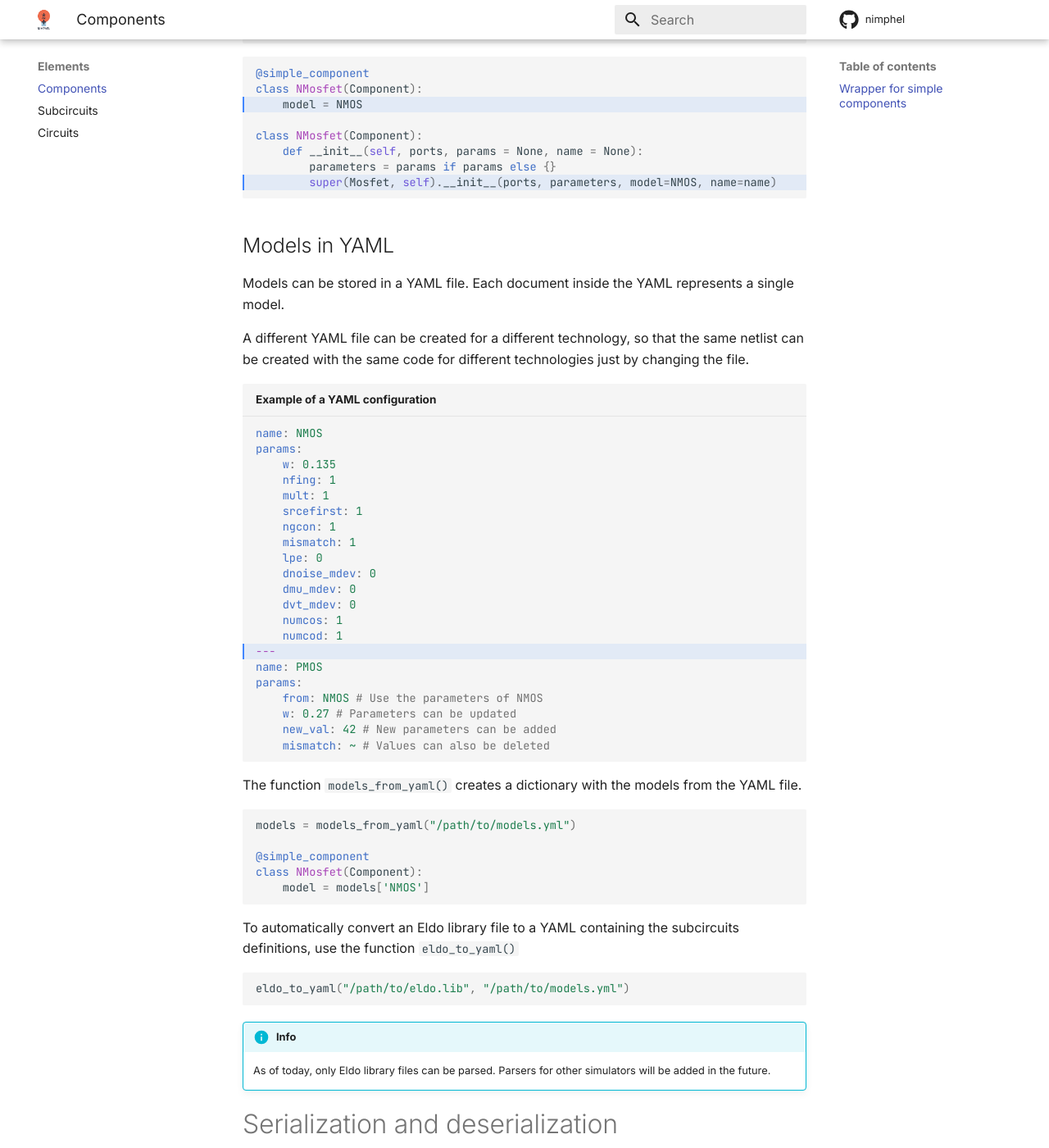
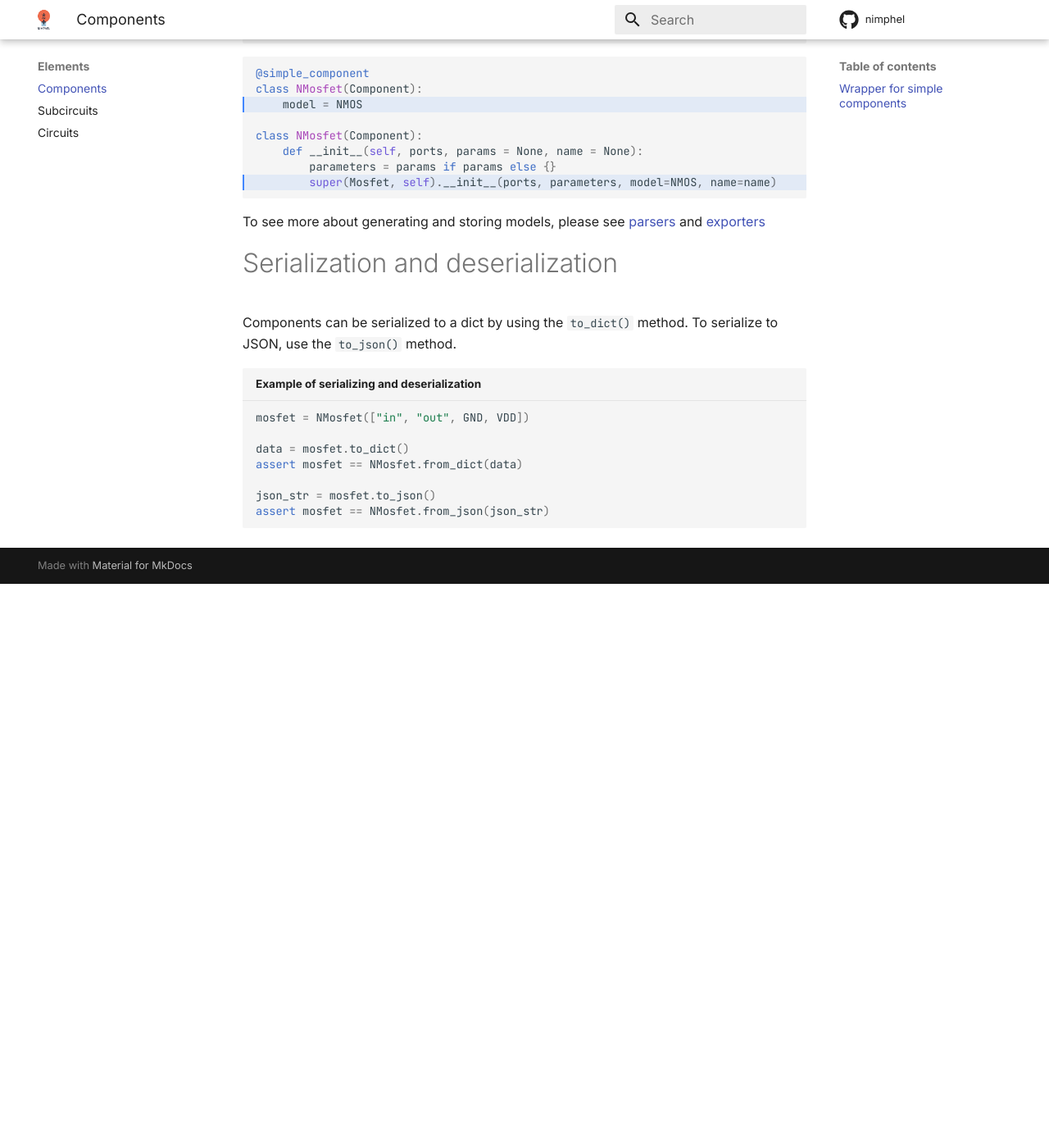
Before and after one commit to servinagrero/nimphel, an MkDocs documentation site: the page built from docs/elements/component.md, in a window 1280 px wide and 1400 px high, scrolled down 1167 px. Shown: the whole window at 82% size. Built offline with MkDocs 1.6.1 and Material for MkDocs 9.7.7, drawn with Linux system fonts in a browser that asks for light colours; comment, search, counter and statistics services are not loaded; after the commit the page ends 1879 px from its top, so only the background shows below that.

Commit message:
docs: add section for parsers docs: rename exporting to exporters

````diff
--- a/docs/elements/component.md
+++ b/docs/elements/component.md
@@ -54,57 +54,7 @@ class NMosfet(Component):
         super(Mosfet, self).__init__(ports, parameters, model=NMOS, name=name)
 ```
 
-## Models in YAML
-
-Models can be stored in a YAML file. Each document inside the YAML represents a single model.
-
-A different YAML file can be created for a different technology, so that the same netlist can be created with the same code for different technologies just by changing the file.
-
-
-```{.yaml title="Example of a YAML configuration" hl_lines="15"}
-name: NMOS
-params:
-    w: 0.135
-    nfing: 1
-    mult: 1
-    srcefirst: 1
-    ngcon: 1
-    mismatch: 1
-    lpe: 0
-    dnoise_mdev: 0
-    dmu_mdev: 0
-    dvt_mdev: 0
-    numcos: 1
-    numcod: 1
----
-name: PMOS
-params:
-    from: NMOS # Use the parameters of NMOS
-    w: 0.27 # Parameters can be updated
-    new_val: 42 # New parameters can be added
-    mismatch: ~ # Values can also be deleted
-```
-
-The function ``models_from_yaml()`` creates a dictionary with the models from the YAML file.
-
-```{.py3}
-models = models_from_yaml("/path/to/models.yml")
-
-@simple_component
-class NMosfet(Component):
-    model = models['NMOS']
-```
-
-To automatically convert an Eldo library file to a YAML containing the subcircuits definitions, use the function ``eldo_to_yaml()``
-
-```{.py3}
-eldo_to_yaml("/path/to/eldo.lib", "/path/to/models.yml")
-```
-
-!!! info
-
-    As of today, only Eldo library files can be parsed. Parsers for other simulators will be added in the future.
-
+To see more about generating and storing models, please see [parsers](../parsers.md) and [exporters](../exporters.md)
 
 # Serialization and deserialization
 
--- a/mkdocs.yml
+++ b/mkdocs.yml
@@ -39,4 +39,5 @@ nav:
         - Subcircuits: elements/subcircuit.md
         - Circuits: elements/circuit.md
     - Manipulation: manipulation.md
-    - Exporting: exporting.md
+    - Parsers: parsers.md
+    - Exporters: exporters.md
````
Also changed, not shown: docs/exporters.md (added, +57 -0 lines), docs/exporting.md (deleted, +0 -39 lines), docs/manipulation.md (+9 -7 lines), docs/parsers.md (added, +61 -0 lines).
